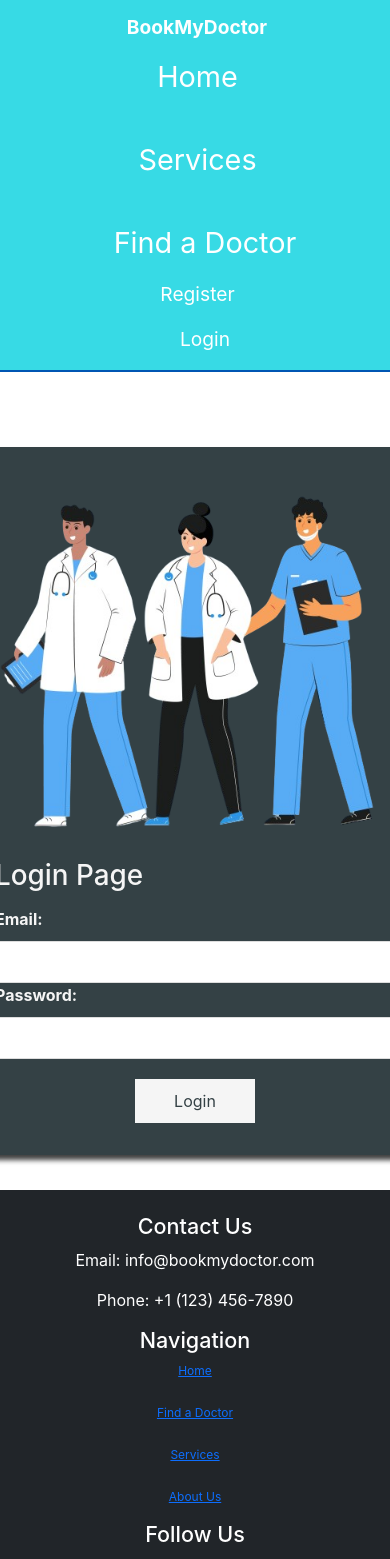
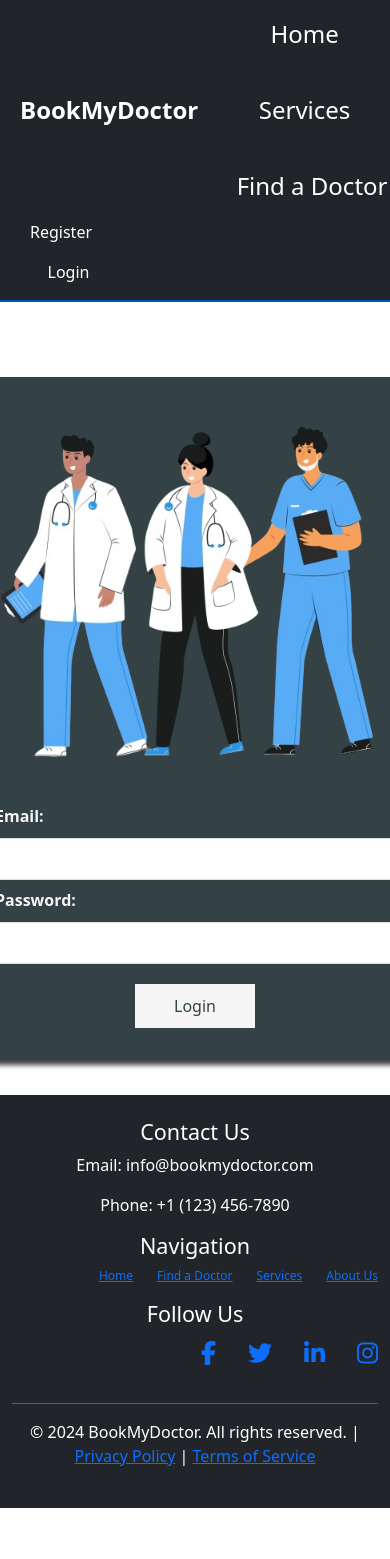
Before and after one commit to jigneshmsapoliya/BookMyDoctor, a React (Create React App) app in the folder bookmydoctor-app/: page /login in a window 390 px wide. Shown: the top 1559 px of the page. After the commit the page ends 1508 px from the top, so only its background shows below. Built offline with nearby package versions, Linux system fonts and the light colour scheme.

Commit message:
bugfix : Login Page and Navigation Panel

```diff
--- a/bookmydoctor-app/src/App.css
+++ b/bookmydoctor-app/src/App.css
@@ -349,3 +349,63 @@ main{
     font-size: 3.5vw;
   }
 }
+
+/* Admin Dashboard */
+.square-block {
+  height: 100%;
+  display: flex;
+  flex-direction: column;
+  justify-content: space-between;
+  padding: 20px;
+  gap: 24px;
+  background-color: #f8f9fa;
+  border: 1px solid #ced4da;
+  border-radius: 10px;
+  transition: all 0.3s ease;
+
+}
+
+.square-block:hover {
+  transform: translateY(-5px);
+}
+
+.square-block h4 {
+  margin-bottom: 15px;
+  text-align: center;
+}
+
+.dashboard-container{
+  height: 100%;
+}
+
+.alert-container{
+  text-align: start;
+}
+
+.update-container{
+  background-color: lightblue;
+  margin-top: 120px !important;
+  padding: 40px;
+  margin-bottom: 100px !important;
+
+}
+
+/* Custom CSS styles */
+.custom-button {
+  /* Your custom styles here */
+  display: inline-block;
+  padding: 10px 20px;
+  font-size: 16px;
+  font-weight: bold;
+  text-align: center;
+  text-decoration: none;
+  color: #fff;
+  background-color: #007bff; /* Bootstrap primary color */
+  border: none;
+  border-radius: 5px;
+  cursor: pointer;
+}
+
+.custom-button:hover {
+  background-color: #0056b3; /* Darker shade of primary color on hover */
+}
--- a/bookmydoctor-app/src/App.jsx
+++ b/bookmydoctor-app/src/App.jsx
@@ -1,5 +1,5 @@
-import React from 'react';
-import { BrowserRouter as Router, Route, Link, Routes } from 'react-router-dom';
+import React, {useState, useEffect} from 'react';
+import { BrowserRouter as Router, Route, Link, Routes, useLocation } from 'react-router-dom';
 import Register from './components/Register';
 import Login from './components/Login';
 import HomeComponent from './components/HomeComponent';
@@ -7,13 +7,39 @@ import Services from './components/Services';
 import FindADoctor from './components/FindADoctor';
 import DoctorDetails from './components/DoctorDetails';
 import Footer from './components/Footer';
+import BookAppointment from './components/BookAppointment';
+
+// Admin imports
+import AdminDashboard from './components/AdminDashboard';
+import AddDoctor from './components/AddDoctor';
+
+import { ToastContainer, toast } from 'react-toastify';
+import 'react-toastify/dist/ReactToastify.css';
 import '@fortawesome/fontawesome-free/css/all.min.css';
 import './index.css';
+import AppointmentForm from './components/AppointmentForm';
+import TimeSlotForm from './components/TimeSlotForm ';
+
 
 function Navigation() {
+
+  const [user, setUser] = useState(null);
+  useEffect(() => {
+    // Check if user data exists in sessionStorage
+    const storedUser = sessionStorage.getItem('user');
+    if (storedUser) {
+      setUser(JSON.parse(storedUser));
+    }
+  }, []);
+  const handleLogout = () => {
+    sessionStorage.removeItem('user');
+    setUser(null); // Clear user information
+  };
+
+
   return (
     <Router>
-      <nav className="navbar navbar-expand-lg navbar-light" style={{ backgroundColor: '#37DAE5' }}>
+      <nav className="navbar navbar-expand-lg navbar-dark bg-dark">
         <a className="navbar-brand" href="/">BookMyDoctor</a>
 
         <ul className="navbar-nav mx-auto">
@@ -29,12 +55,31 @@ function Navigation() {
 
         </ul>
         <div className="navbar-nav ml-auto ml-3">
+
+          {user ? (
+
+            <>
               <li className="nav-item">
-      <a className="nav-link" href="/register">Register</a>
+                <Link className="nav-link" to="/profile">
+                  <i className="fas fa-user"></i> {user.name}
+                  {console.log(user.role)}
+                </Link>
               </li>
               <li className="nav-item">
-      <a className="nav-link" href="/login">Login</a>
+                <button className="nav-link" onClick={handleLogout}>Logout</button>
               </li>
+            </>
+          ) : (
+
+            <>
+              <li className="nav-item">
+                <Link className="nav-link" to="/register">Register</Link>
+              </li>
+              <li className="nav-item">
+                <Link className="nav-link" to="/login">Login</Link>
+              </li>
+            </>
+          )}
         </div>
       </nav>
 
@@ -45,11 +90,35 @@ function Navigation() {
         <Route path="/services" element={<Services />} />
         <Route path="/register" element={<Register />} />
         <Route path="/doctor/:id" element={<DoctorDetails />} />
-        <Route path="/login" element={<Login />} />
+        <Route path="/login" element={<Login setUser={setUser}/>} />
+
+
+        <Route path="/admin" element={<AdminDashboard />} />
+        <Route path='/admin/addDoctor' element={<AddDoctor />} />
+        <Route path='/admin/timeslot' element={<TimeSlotForm />} />
+        <Route path='/book-appointment/:doctorId' element={<AppointmentForm />} />
+        <Route path="/book-appointment/:id" element={<BookAppointment />} />
       </Routes>
       <Footer />
+      <ToastNotification />
     </Router>
   );
 }
 
+function ToastNotification() {
+  const location = useLocation();
+
+  // Display toast message upon successful login
+  React.useEffect(() => {
+    if (location.state && location.state.from === '/login') {
+      toast.success("Login Successful!", {
+        position: "bottom-right"
+      });
+    }
+  }, [location.state]);
+
+  return <ToastContainer />;
+}
+
+
 export default Navigation;
--- a/bookmydoctor-app/src/HomeComponent.css
+++ b/bookmydoctor-app/src/HomeComponent.css
@@ -15,7 +15,6 @@ body {
 }
 .navbar a {
     color: #ffffff;
-    font-size: 1.2em;
     margin-left: 20px;
     text-decoration: none;
     display: flex;
--- a/bookmydoctor-app/src/components/Login.jsx
+++ b/bookmydoctor-app/src/components/Login.jsx
@@ -2,6 +2,8 @@ import React, { useState } from 'react';
 import { useMutation } from '@apollo/client';
 import { gql } from 'graphql-tag';
 import { useNavigate } from 'react-router-dom';
+import { ToastContainer, toast } from 'react-toastify';
+import 'react-toastify/dist/ReactToastify.css';
 import '../App.css';
 
 const LOGIN_USER = gql`
@@ -10,30 +12,38 @@ const LOGIN_USER = gql`
       _id
       email
       name
+
     }
   }
 `;
-function Login() {
+function Login({setUser}) {
   const [email, setEmail] = useState('');
   const [password, setPassword] = useState('');
-
   // to navigate to other page
   const navigate = useNavigate();
-
-  const [loginUser] = useMutation(LOGIN_USER);
+  const [loginUser, { loading, error }] = useMutation(LOGIN_USER);
 
   const handleLogin = async () => {
     try {
       const { data } = await loginUser({
         variables: {
           email,
-          password,
+          password
+
         },
       });
+      console.log('User logged in:', data.loginUser.email);
 
-
-      console.log('User logged in:', data.loginUser);
-      navigate('/');
+      if (data.loginUser.email === 'admin@gmail.com') {
+        // Redirect to the admin page
+        setUser(data.loginUser);
+        navigate('/admin');
+      } else {
+        // Redirect to the home page for regular users
+        navigate('/', { state: { from: '/login' } });
+        setUser(data.loginUser);
+        sessionStorage.setItem('user', JSON.stringify(data.loginUser));
+      }
     } catch (error) {
       if (error.graphQLErrors) {
         console.error('GraphQL Errors:', error.graphQLErrors);
@@ -42,8 +52,12 @@ function Login() {
         console.error('Network Error:', error.networkError);
       }
       console.error('Error logging in:', error.message);
+      toast.error(error.message, {
+        position: "bottom-right"
+      });
     }
   };
+
 
   return (
 
@@ -54,10 +68,10 @@ function Login() {
           <img src="./doc-image.png" alt="" className="doc-image" />
 
           <div className='login-container'>
-            <h1>Login Page</h1>
+            {/* <h1>Login</h1> */}
             <form id='login-form'>
               <label>Email:</label>
-              <input type="email" value={email} onChange={(e) => setEmail(e.target.value)} />
+              <input className='mb-2' type="email" value={email} onChange={(e) => setEmail(e.target.value)} />
 
               <label>Password:</label>
               <input type="password" value={password} onChange={(e) => setPassword(e.target.value)} />
@@ -65,6 +79,7 @@ function Login() {
               <button type="button" onClick={handleLogin} id="login-btn">
                 Login
               </button>
+
             </form>
           </div>
     </div>
--- a/bookmydoctor-app/src/components/Register.jsx
+++ b/bookmydoctor-app/src/components/Register.jsx
@@ -1,6 +1,7 @@
 import React, { useState } from 'react';
 import { useMutation } from '@apollo/client';
 import { gql } from 'graphql-tag';
+
 
 const REGISTER_USER = gql`
   mutation RegisterUser(
@@ -45,7 +46,6 @@ function Register() {
   const [genderError, setGenderError] = useState('');
   const [bloodTypeError, setBloodTypeError] = useState('');
   const [serverError, setServerError] = useState('');
-
   const [registerUser] = useMutation(REGISTER_USER);
 
   const handleRegister = async () => {
@@ -71,6 +71,8 @@ function Register() {
         },
       });
       console.log('User registered:', data.registerUser);
+
+      window.location.href = '/login';
     } catch (error) {
       console.error('Error registering user:', error.message);
 
@@ -125,7 +127,7 @@ function Register() {
     <main>
       <img src="./logo.jpeg" alt="logo image" />
       <div className="register-container">
-        <h1>Registration Page</h1>
+        <h1>Registration</h1>
         <form>
           <div className="registration-container">
             <label>Email:</label>
--- a/bookmydoctor-app/src/index.css
+++ b/bookmydoctor-app/src/index.css
@@ -1,56 +1,66 @@
-body {
-  margin: 0;
-  font-family: -apple-system, BlinkMacSystemFont, 'Segoe UI', 'Roboto', 'Oxygen',
-    'Ubuntu', 'Cantarell', 'Fira Sans', 'Droid Sans', 'Helvetica Neue',
-    sans-serif;
-  -webkit-font-smoothing: antialiased;
-  -moz-osx-font-smoothing: grayscale;
+/* Navbar */
+.navbar {
+  background-color: #343a40; /* Dark background color */
 }
 
-code {
-  font-family: source-code-pro, Menlo, Monaco, Consolas, 'Courier New',
-    monospace;
+.navbar-brand {
+  color: #ffc107; /* Yellow color for brand */
 }
 
-nav{
-  background-color: lightblue;
+.nav-link {
+  color: #fff; /* White color for links */
+}
+
+.nav-link:hover,
+.logout-button:hover {
+  color: #17a2b8;
+}
+
+.navbar-nav.ml-auto .nav-item {
+  margin-left: 10px;
+}
+
+/* Highlight the active link */
+.navbar-nav .nav-item.active .nav-link {
+  font-weight: bold;
+}
+
+.navbar-brand {
+  font-size: 24px; /* Adjust the font size as needed */
+}
+
+
+/* User section alignment */
+.navbar-nav.ml-auto {
   display: flex;
-  justify-content: space-between;
   align-items: center;
 }
-.list-inline {
-  padding-left: 0;
-  list-style: none;
-  display: flex;
-  flex-wrap: wrap;
-  justify-content: center;
+
+/* Logout button */
+.navbar-nav.ml-auto .logout-button {
+  background-color: #dc3545; /* Red color for logout button */
+  border: none;
+  padding: 5px 10px;
+  cursor: pointer;
 }
 
-@media (max-width: 600px) {
-  nav{
-    display: flex;
-    flex-direction: column;
-  }
-  nav ul{
-    display: inline;
-  }
-
+.navbar-nav.ml-auto .logout-button:hover {
+  background-color: #c82333;
 }
 
-@media (max-width: 800px) {
-
-  .list-unstyled {
-    padding-left: 0;
-    list-style: none;
-    display: flex;
-    flex-direction: column;
-}
-.list-inline {
-  padding-left: 0;
-  list-style: none;
-  display: flex;
-  flex-wrap: wrap;
-  justify-content: center;
+.no-slots {
+  color: red;
 }
 
+/* Custom CSS */
+.green-btn {
+  background-color: #28a745;
+  border-color: #28a745;
+  color: #fff;
 }
+
+/* Bootstrap Overrides */
+.green-btn:hover {
+  background-color: #218838; /* Darker shade of green on hover */
+  border-color: #1e7e34; /* Darker shade of green for border on hover */
+}
```
Also changed, not shown: bookmydoctor-app/src/components/HomeComponent.jsx (+7 -3 lines). Lines whose indentation alone changed are shown as unchanged.
